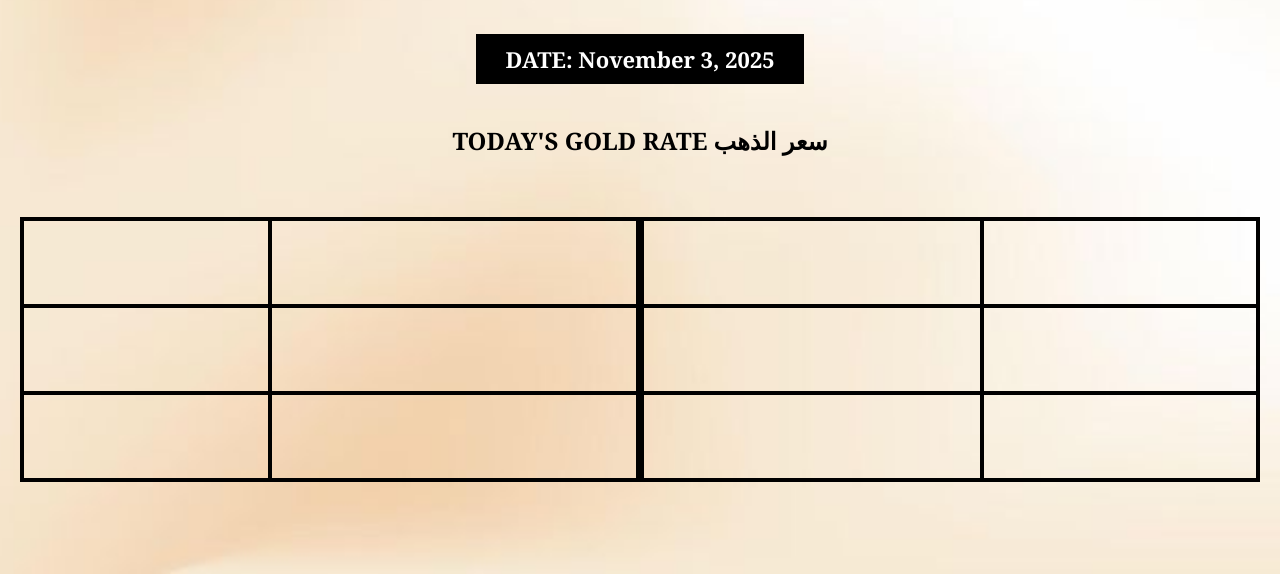
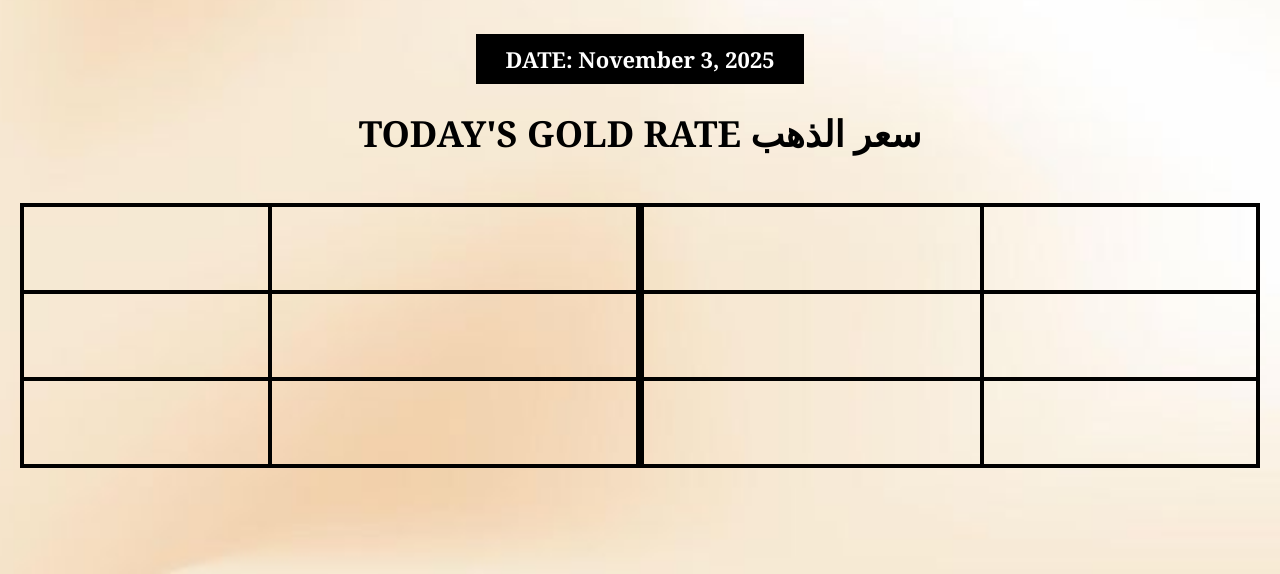
Before and after one commit to josephvargheseollukkaran/fareeda, a plain HTML site: page index.html in a window 1280 px wide. Shown: the part 226-800 px from the top of the page. Drawn offline with Linux system fonts and the light colour scheme.

Commit message:
Add header for today's gold rate

```diff
--- a/index.html
+++ b/index.html
@@ -58,7 +58,11 @@
       color: #FF0000);
       margin: 5px 0;
     }
-
+    .rat h1 {
+      font-size: 36px;
+      color: #FF0000);
+      margin: 5px 0;
+    }
     .logo h2 {
       font-size: 20px;
       color: #FF00000);
@@ -122,8 +126,9 @@
     </div>
 
     <div class="date-label">DATE: <span id="todayDate"></span></div>
-    <h2>TODAY'S GOLD RATE   سعر الذهب </h2>
-
+  <div class="rat">
+    <h1>TODAY'S GOLD RATE   سعر الذهب </h1>
+  </div>
     <div class="container1">
     <!-- Left Table -->
     <table class="gold-table">
```
